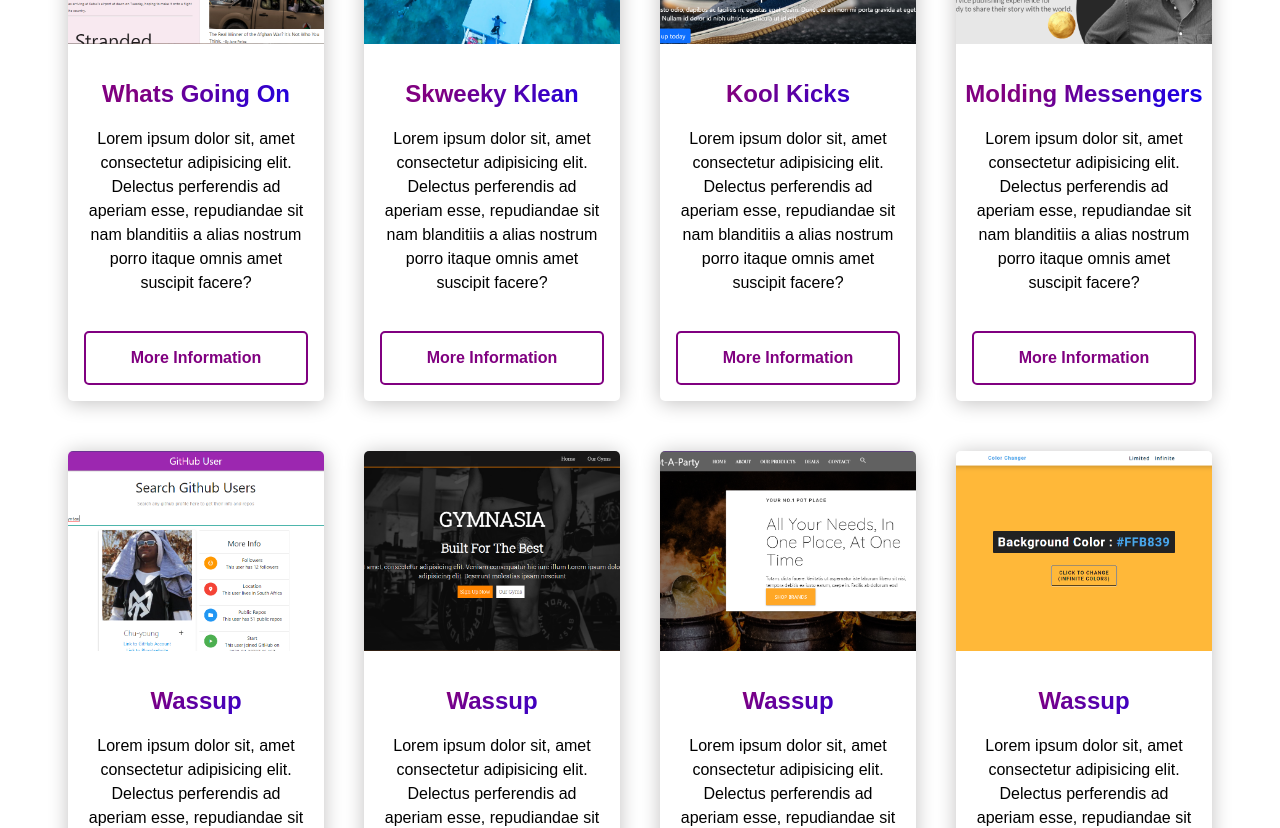
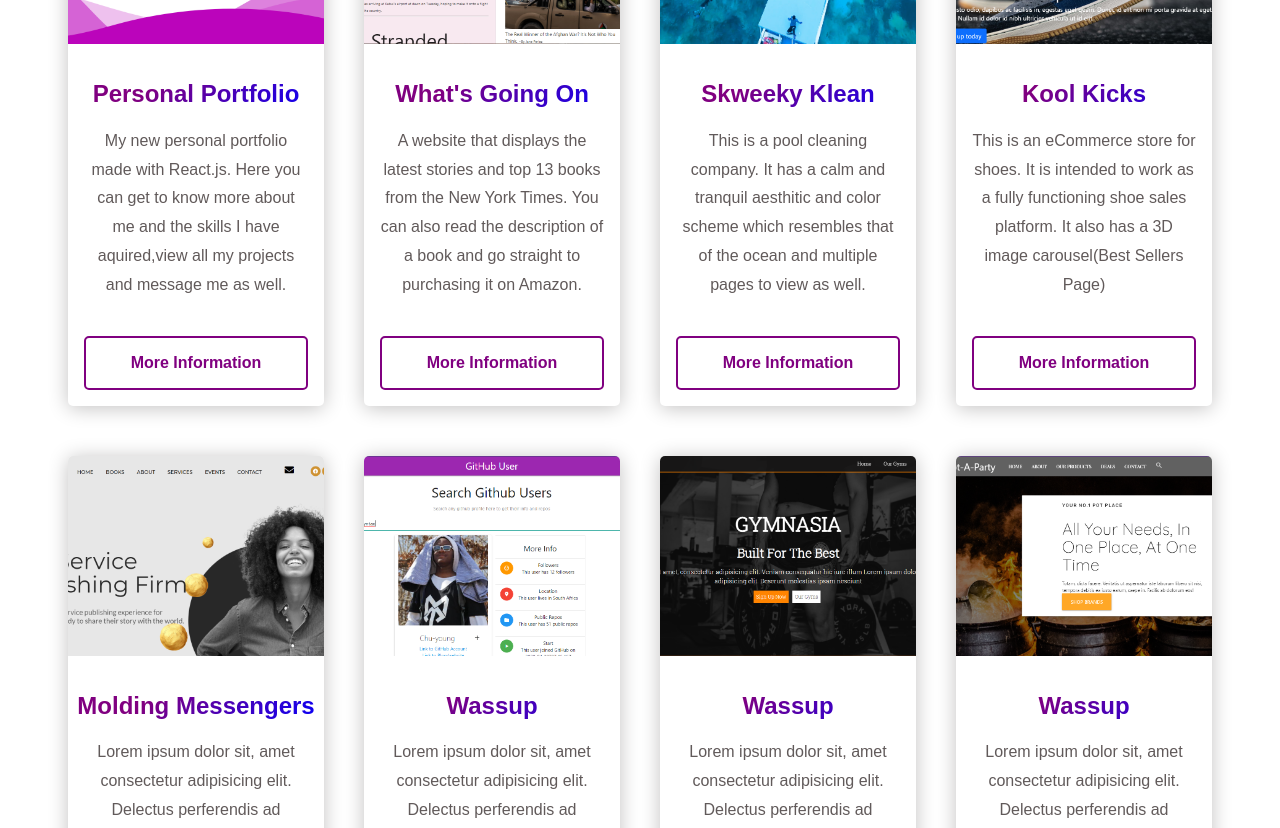
Before and after one commit to chusyntax/new-react-personal-portfolio, a React (Create React App) app: page / in a window 1280 px wide. Shown: the part 1880-2708 px from the top of the page. Built offline with nearby package versions, Linux system fonts and the light colour scheme.

Commit message:
added card info for the first row of cards

```diff
--- a/src/CSS/Projects.module.css
+++ b/src/CSS/Projects.module.css
@@ -2,6 +2,7 @@
   position:relative;
   height:200vh;
   margin-top: 25vh;
+  font-family: Nunito Sans,sans-serif!important;
 }
 
 .title{
@@ -64,6 +65,9 @@
   .cardDescription{
     padding: 0 1rem;
     text-align: center;
+    color:rgb(97, 90, 90);
+    font-weight:500;
+    line-height: 1.8rem;
   }
 
   .cardButton{
--- a/src/Data/database.json
+++ b/src/Data/database.json
@@ -1,3 +1,3 @@
-  [{"id":"1","order":2,"title":"Freelance Front End Developer","dates":"December 2020 - Present","duties":["Working with clients all over the world, building User Interfaces and fixing up previous developer's code."," Mainly writing HTML, CSS, and JavaScript for clients. ","Maintained a 5-star rating and a Job Success Score of 100%"],"company":"Upwork"},{"id":"2","order":1,
+  [{"id":"1","order":2,"title":"Freelance Front End Developer","dates":"December 2020 - Present","duties":["Working with clients all over the world, building User Interfaces and fixing up previous developer's code."," Mainly writing HTML, CSS, and JavaScript for clients. ","Maintained a 5-star rating and a Job Success Score of 100%"],"company":"Upwork"}
 
-    "title":"Volenteer Front End Developer","dates":"September 2021 - Present","duties":["I'm baby woke mumblecore stumptown enamel pin. Snackwave prism pork belly, blog vape four loko sriracha messenger bag jean shorts DIY bushwick VHS. Banjo post-ironic hella af, palo santo craft beer gluten-free.","YOLO drinking vinegar chambray pok pok selfies quinoa kinfolk pitchfork street art la croix unicorn DIY. Woke offal jianbing venmo tote bag, palo santo subway tile slow-carb post-ironic pug ugh taxidermy squid.","Pour-over glossier chambray umami 3 wolf moon. Iceland kale chips asymmetrical craft beer actually forage, biodiesel tattooed fingerstache. Pork belly lomo man braid, portland pitchfork locavore man bun prism."],"company":"Planetary Guardians"}]
+    ]
--- a/src/Pages/Projects.js
+++ b/src/Pages/Projects.js
@@ -49,12 +49,46 @@ const [open8, setOpen8] = useState(false);
 
 <div className={styles.cardWrapper}>
 
+
+<div>
+<Card heading="Personal Portfolio"
+description="My new personal portfolio made with React.js. Here you can get to know more about me and the skills I have aquired,view all my projects and message me as well."
+gitHub="https://github.com/chusyntax/new-react-personal-portfolio"
+liveSite="https://chusyntax.netlify.app/"
+onClick={onOpenModal8}
+cardImage={Images.card8}
+>
+</Card>
+<Modal open={open8} onClose={onCloseModal8} center>
+<div className={styles.modalWrapper}>
+
+ <img style={{height:"100%", width:"100%"}} src={Images.card8Mobile} alt="A Landscape" width="100%" height="100%"/>
+
+ <div className={styles.modalContent}>
+     <h1 style={{fontSize:"2rem"}}>Heading</h1>
+    <p >Lorem ipsum dolor sit amet consectetur adipisicing elit. Sint, similique? Tenetur laborum incidunt aspernatur accusantium itaque commodi rem est ea. Odio commodi omnis non veniam saepe consectetur quibusdam. Dolorum, iusto.</p>
+    <p>Made with</p>
+     <div className={styles.buttonLayout}>
+     <button className={styles.innerModalButton}><a href="#!" target="_blank" rel="noreferrer">View Code</a></button>
+     <button className={styles.innerModalButton}><a href="#!" target="_blank" rel="noreferrer">Live Site</a></button>
+     </div>
+ </div>
+
+</div>
+
+</Modal>
+</div>
+
+
+
+
+
 <div>
 
-<Card heading="Whats Going On"
-description="Lorem ipsum dolor sit, amet consectetur adipisicing elit. Delectus perferendis ad aperiam esse, repudiandae sit nam blanditiis a alias nostrum porro itaque omnis amet suscipit facere?"
-gitHub="https://github.com/chusyntax"
-liveSite="https://github.com/chusyntax"
+<Card heading="What's Going On"
+description="A website that displays  the latest stories and top 13 books from the New York Times. You can also read the description of a book and go straight to purchasing it on Amazon."
+gitHub="https://github.com/chusyntax/svg-and-api-website"
+liveSite="https://whatsgoingon.netlify.app/"
 onClick={onOpenModal1}
 cardImage={Images.card1}
 >
@@ -65,12 +99,12 @@ cardImage={Images.card1}
  <img style={{height:"100%", width:"100%"}} src={Images.card1Mobile} alt="A Landscape" width="100%" height="100%"/>
 
  <div className={styles.modalContent}>
-     <h1 style={{fontSize:"2rem"}}  >Heading</h1>
+     <h1 style={{fontSize:"2rem"}}  >What's Going On</h1>
     <p>Lorem ipsum dolor sit amet consectetur adipisicing elit. Sint, similique? Tenetur laborum incidunt aspernatur accusantium itaque commodi rem est ea. Odio commodi omnis non veniam saepe consectetur quibusdam. Dolorum, iusto.</p>
-    <p>Made with</p>
+    <p>Made with: HTML, CSS, JavaSript, New York Times API and Webpack.</p>
      <div className={styles.buttonLayout}>
      <button className={styles.innerModalButton}><a href="#!" target="_blank" rel="noreferrer">View Code</a></button>
-     <button className={styles.innerModalButton}><a href="#!" target="_blank" rel="noreferrer">Live Site</a></button>
+     <button className={styles.innerModalButton}><a href="https://whatsgoingon.netlify.app/" target="_blank" rel="noreferrer">Live Site</a></button>
      </div>
  </div>
 
@@ -80,9 +114,9 @@ cardImage={Images.card1}
 
  <div>
  <Card heading="Skweeky Klean"
-description="Lorem ipsum dolor sit, amet consectetur adipisicing elit. Delectus perferendis ad aperiam esse, repudiandae sit nam blanditiis a alias nostrum porro itaque omnis amet suscipit facere?"
-gitHub="https://github.com/chusyntax"
-liveSite="https://github.com/chusyntax"
+description="This is a pool cleaning company. It has a calm and tranquil aesthitic and color scheme which resembles that of the ocean and multiple pages to view as well. "
+gitHub="https://github.com/chewyscode/skweeky-klean"
+liveSite="https://skeeky-klean.netlify.app/"
 onClick={onOpenModal2}
 cardImage={Images.card2}
 >
@@ -109,9 +143,9 @@ cardImage={Images.card2}
 
  <div>
  <Card heading="Kool Kicks"
-description="Lorem ipsum dolor sit, amet consectetur adipisicing elit. Delectus perferendis ad aperiam esse, repudiandae sit nam blanditiis a alias nostrum porro itaque omnis amet suscipit facere?"
-gitHub="https://github.com/chusyntax"
-liveSite="https://github.com/chusyntax"
+description="This is an eCommerce store for shoes. It is intended to work as a fully functioning shoe sales platform. It also has a 3D image carousel(Best Sellers Page)"
+gitHub="https://github.com/chewyscode/eCommerce"
+liveSite="https://kool-kicks.netlify.app/"
 onClick={onOpenModal3}
 cardImage={Images.card3}
 >
@@ -134,6 +168,11 @@ cardImage={Images.card3}
 </div>
   </Modal>
 </div>
+
+
+</div>
+
+<div className={styles.cardWrapper}>
 
 
 <div>
@@ -164,9 +203,9 @@ cardImage={Images.card4}
   </Modal>
 </div>
 
-</div>
 
-<div className={styles.cardWrapper}>
+
+
 
 <div>
 
@@ -254,34 +293,7 @@ cardImage={Images.card7}
 </div>
 
 
-<div>
-<Card heading="Wassup"
-description="Lorem ipsum dolor sit, amet consectetur adipisicing elit. Delectus perferendis ad aperiam esse, repudiandae sit nam blanditiis a alias nostrum porro itaque omnis amet suscipit facere?"
-gitHub="https://github.com/chusyntax"
-liveSite="https://github.com/chusyntax"
-onClick={onOpenModal8}
-cardImage={Images.card8}
->
-</Card>
-<Modal open={open8} onClose={onCloseModal8} center>
-<div className={styles.modalWrapper}>
 
- <img style={{height:"100%", width:"100%"}} src={Images.card8sMobile} alt="A Landscape" width="100%" height="100%"/>
-
- <div className={styles.modalContent}>
-     <h1 style={{fontSize:"2rem"}}>Heading</h1>
-    <p>Lorem ipsum dolor sit amet consectetur adipisicing elit. Sint, similique? Tenetur laborum incidunt aspernatur accusantium itaque commodi rem est ea. Odio commodi omnis non veniam saepe consectetur quibusdam. Dolorum, iusto.</p>
-    <p>Made with</p>
-     <div className={styles.buttonLayout}>
-     <button className={styles.innerModalButton}><a href="#!" target="_blank" rel="noreferrer">View Code</a></button>
-     <button className={styles.innerModalButton}><a href="#!" target="_blank" rel="noreferrer">Live Site</a></button>
-     </div>
- </div>
-
-</div>
-
-</Modal>
-</div>
 
 </div>
 <div className={styles.wave}>
--- a/src/assets/card-images/Images.js
+++ b/src/assets/card-images/Images.js
@@ -20,8 +20,8 @@ card6Mobile : require('./card 6 mobile.png').default,
 card7 : require('./card 7.png').default,
 card7Mobile : require('./card 7 mobile.png').default,
 
-card8 : require('./card 8.png').default,
-card8Mobile : require('./card 8 mobile.png').default,
+card8 : require('./home page.png').default,
+card8Mobile : require('./home page mobile.png').default,
 }
 
 export default Images
```
Also changed, not shown: src/assets/card-images/home page mobile.png (added), src/assets/card-images/home page.png (added).
